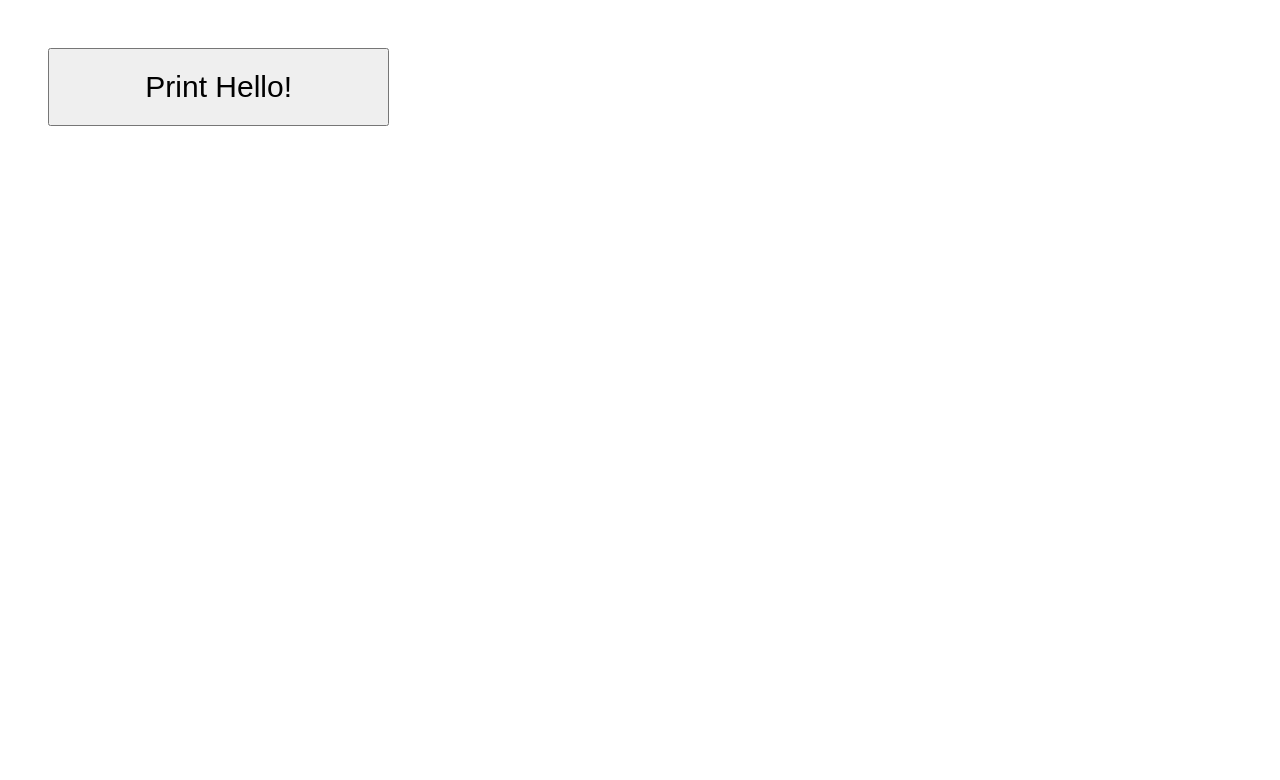
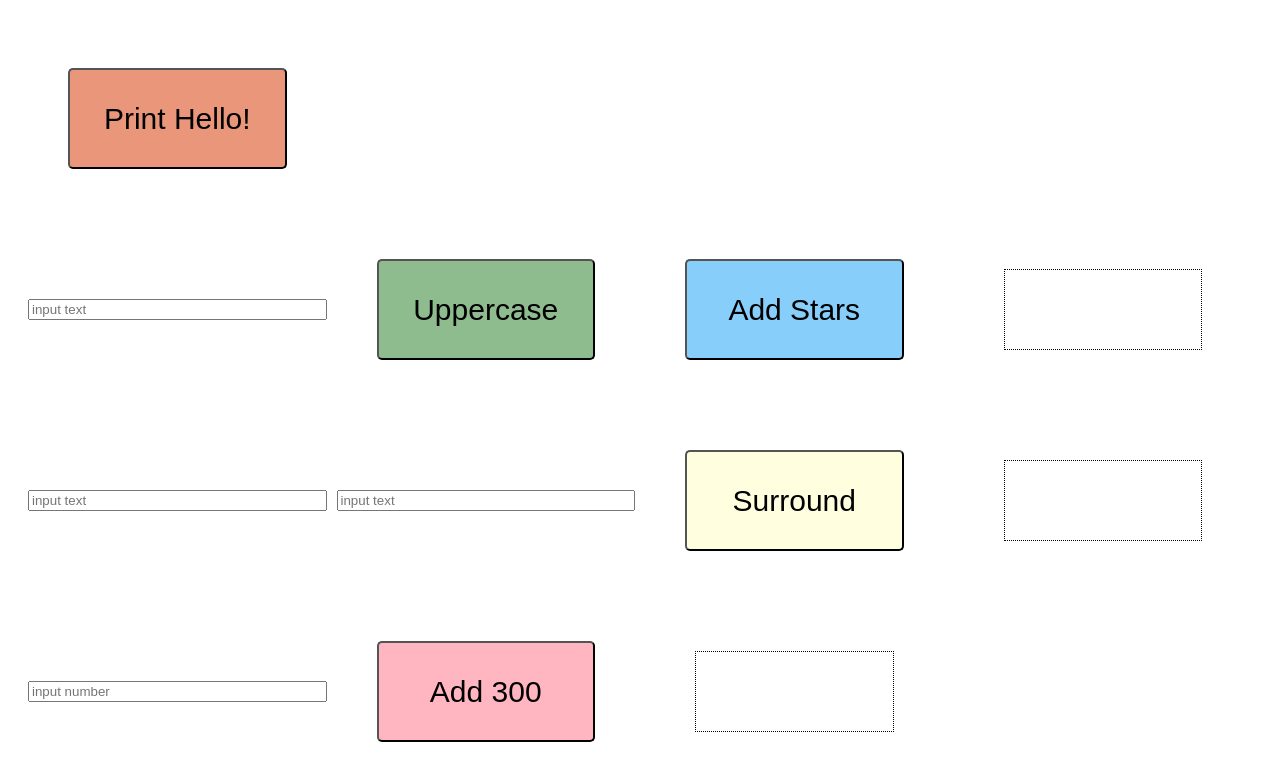
Before and after one commit to Kl-B/JS, a plain HTML site: page index.html in a window 1280 px wide. Drawn offline with Linux system fonts and the light colour scheme.

Commit message:
lektion 1

```diff
--- a/index.html
+++ b/index.html
@@ -9,7 +9,20 @@
 </head>
 <body>
     <div class="grid">
-        <button onclick="showText()">Print Hello!</button> <h1 id="printhello"></h1>
+        <button class="btn1" id="btn1" onclick="showText()">Print Hello!</button> <h1 id="printhello"></h1>
+        <h2></h2>
+        <h2></h2>
+        <input class="search" id="searchbar" type="text" placeholder="input text">
+        <button class="btn2" id="btn2" onclick="copyText()">Uppercase</button>
+        <button class="btn3" id="btn3" onclick="addStars()">Add Stars</button>
+        <h2 class="display" id="displaytext"></h2>
+        <input class="surround" id="surround1" type="text" placeholder="input text">
+        <input class="surround" id="surround2" type="text" placeholder="input text">
+        <button class="btn4" id="btn4" onclick="surround()">Surround</button>
+        <h2 class="display2" id="displaytext2"></h2>
+        <input class="math" id="math" type="text" placeholder="input number">
+        <button class="btn5" id="btn5" onclick="mathAdd()">Add 300</button>
+        <h2 class="display3" id="displaytext3"></h2>
         <script src="script.js"></script>
     </div>
 </body>
--- a/script.js
+++ b/script.js
@@ -1,3 +1,37 @@
 function showText() {
   document.getElementById("printhello").innerText = "Hello!";
 }
+
+function copyText() {
+  let searchEL = document.getElementById("searchbar").value;
+  let elementErr = document.getElementById("displaytext");
+
+  if (searchEL === "" || searchEL.includes("*")) {
+    elementErr.innerText = "Error!";
+    elementErr.style.border = "2px solid red";
+  } else {
+    document.getElementById("displaytext").innerText =
+      `${searchEL}`.toUpperCase();
+    elementErr.style.border = "1px dotted black";
+  }
+}
+
+function addStars() {
+  let searchEL = document.getElementById("searchbar").value;
+  document.getElementById("displaytext").innerText = `*${searchEL}*`;
+}
+
+function surround() {
+  let input1 = document.getElementById("surround1").value;
+  let input2 = document.getElementById("surround2").value;
+  if (input2 === "" || input2.length > 1) {
+  } else {
+    document.getElementById("displaytext2").innerText =
+      input2 + input1 + input2;
+  }
+}
+
+function mathAdd() {
+  let number = document.getElementById("math").value;
+  document.getElementById("displaytext3").innerText = parseFloat(number) + 300;
+}
--- a/style.css
+++ b/style.css
@@ -1,13 +1,54 @@
 .grid {
   display: grid;
-  grid-template-columns: 1fr 1fr 1fr;
-  grid-template: a b c;
+  padding: 20px;
+  grid-template-columns: 1fr 1fr 1fr 1fr;
+  grid-template-rows: 1fr 1fr 1fr;
+  row-gap: 10px;
+  column-gap: 10px;
+  grid-template:
+    a b c
+    d e f
+    g h i;
 }
 
-button {
+.btn1 {
   margin: 40px;
   padding: 20px;
   font-size: 30px;
+  background-color: darksalmon;
+  border-radius: 5px;
+}
+
+.btn2 {
+  margin: 40px;
+  padding: 20px;
+  font-size: 30px;
+  background-color: darkseagreen;
+  border-radius: 5px;
+}
+
+.btn3 {
+  margin: 40px;
+  padding: 20px;
+  font-size: 30px;
+  background-color: lightskyblue;
+  border-radius: 5px;
+}
+
+.btn4 {
+  margin: 40px;
+  padding: 20px;
+  font-size: 30px;
+  background-color: lightyellow;
+  border-radius: 5px;
+}
+
+.btn5 {
+  margin: 40px;
+  padding: 20px;
+  font-size: 30px;
+  background-color: lightpink;
+  border-radius: 5px;
 }
 
 h1 {
@@ -16,3 +57,20 @@ h1 {
   justify-content: flex-end;
   align-items: center;
 }
+
+.math,
+.surround,
+.search {
+  margin-top: 80px;
+  margin-bottom: 80px;
+}
+
+.display3,
+.display2,
+.display {
+  display: flex;
+  border: 1px dotted black;
+  justify-content: center;
+  align-items: center;
+  margin: 50px;
+}
```
